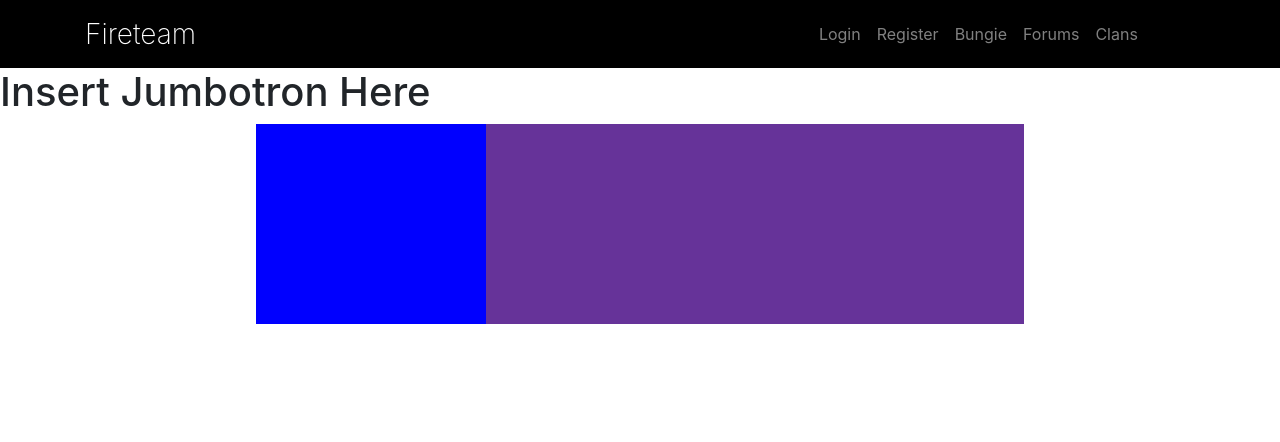
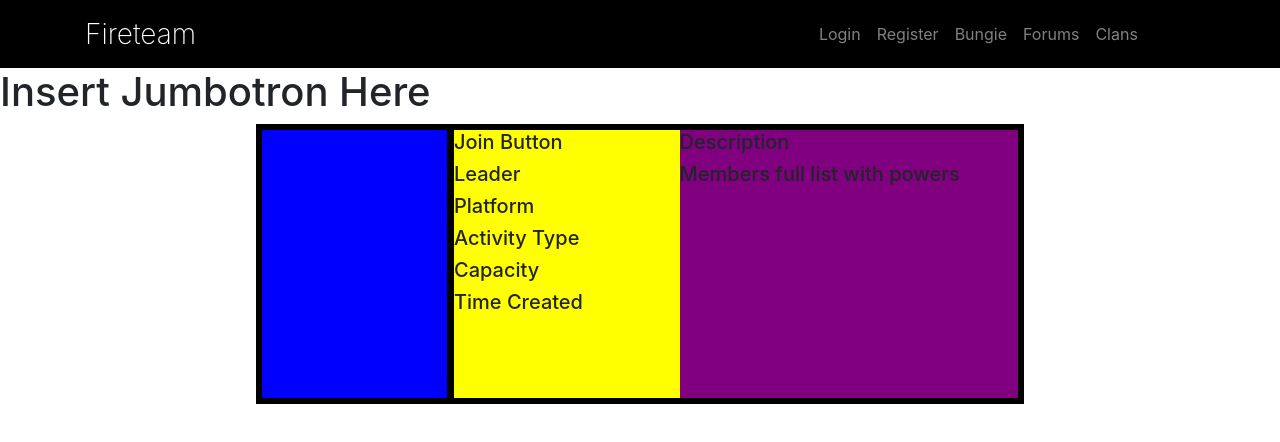
Before and after one commit to vrundpat/Fireteam, a React (Create React App) app in the folder client/: page / in a window 1280 px wide. Shown: the top 442 px of the page. Built offline with nearby package versions, Linux system fonts and the light colour scheme.

Commit message:
Further refined fireteam view layout

```diff
--- a/client/src/components/Fireteam/Fireteam.css
+++ b/client/src/components/Fireteam/Fireteam.css
@@ -1,21 +1,38 @@
 .fireteam-root {
     margin: auto;
     width: 60%;
-    height: 25%;
+    height: 35%;
     background-color: black;
     margin-bottom: 1%;
 }
 
 .activity-type-image {
-    width: 30%;
+    width: 25%;
     height: 100%;
     background-color: blue;
     float: left;
+    border: 6px solid black;
+    border-right-width: 1.5px;
 }
 
 .fireteam-info {
     float: right;
-    width: 70%;
+    width: 75%;
     height: 100%;
     background-color: rebeccapurple;
+    border: 6px solid black;
 }
+
+.fireteam-info-left-column {
+    float: left;
+    width: 40%;
+    height: 100%;
+    background-color: yellow;
+}
+
+.fireteam-info-right-column {
+    float: right;
+    width: 60%;
+    height: 100%;
+    background-color: purple;
+}
--- a/client/src/components/Fireteam/Fireteam.js
+++ b/client/src/components/Fireteam/Fireteam.js
@@ -11,7 +11,20 @@ export default class Fireteam extends Component {
         return (
             <div className="fireteam-root">
                 <div className="activity-type-image"></div>
-                <div className="fireteam-info"></div>
+                <div className="fireteam-info">
+                    <div className="fireteam-info-left-column">
+                        <h5>Join Button</h5>
+                        <h5>Leader</h5>
+                        <h5>Platform</h5>
+                        <h5>Activity Type</h5>
+                        <h5>Capacity</h5>
+                        <h5>Time Created</h5>
+                    </div>
+                    <div className="fireteam-info-right-column">
+                        <h5>Description</h5>
+                        <h5>Members full list with powers</h5>
+                    </div>
+                </div>
             </div>
         )
     }
```
